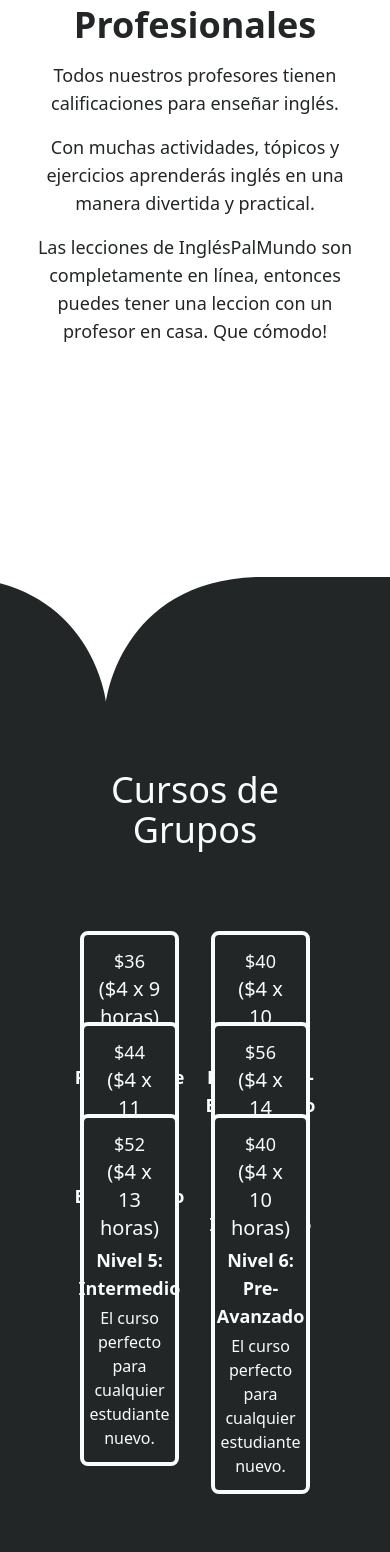
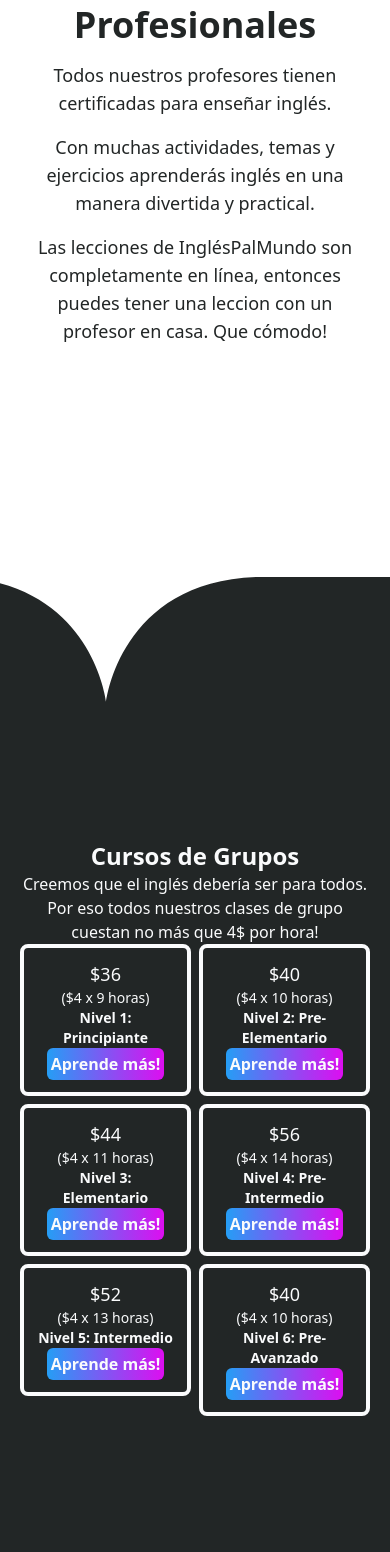
Before and after one commit to AngusGaukrogerDev/website-ingles-pal-mundo, a Vue app: page / in a window 390 px wide. Shown: the part 2305-3857 px from the top of the page. Built offline with nearby package versions, Linux system fonts and the light colour scheme.

Commit message:
Almost ready to go ya kno

```diff
--- a/src/components/HomeElements/Contact.vue
+++ b/src/components/HomeElements/Contact.vue
@@ -7,7 +7,7 @@
             <path d="M0,0V5.63C149.93,59,314.09,71.32,475.83,42.57c43-7.64,84.23-20.12,127.61-26.46,59-8.63,112.48,12.24,165.56,35.4C827.93,77.22,886,95.24,951.2,90c86.53-7,172.46-45.71,248.8-84.81V0Z" class="shape-fill"></path>
             </svg>
         </div>
-        <section id="Escribenos" class="relative bg-fade1 text-texttone flex flex-col xl:flex-row flex-wrap xl:justify-evenly items-center h-screen w-100 ">
+        <section id="Escribenos" class="relative bg-fade1 text-texttone flex flex-col justify-center xl:flex-row flex-wrap xl:justify-evenly items-center h-screen w-100 ">
 
                     <div>
                         <h2 class="text-texttone  sm:text-8xl text-2xl text-center font-bold py-2 aos-item" data-aos="fade-right">Escribenos</h2>
--- a/src/components/HomeElements/Cursos.vue
+++ b/src/components/HomeElements/Cursos.vue
@@ -5,11 +5,13 @@
                 <path d="M1200,0H0V120H281.94C572.9,116.24,602.45,3.86,602.45,3.86h0S632,116.24,923,120h277Z" class="shape-fill"></path>
             </svg>
         </div>
-        <section id="Cursos" class="relative bg-fade1 px-20 space-y-4 h-screen w-100 flex flex-col justify-evenly z-0">
-            <h1 class="sm:text-5xl text-4xl text-texttone text-center py-2 aos-item" data-aos="fade-right">Cursos de Grupos</h1>
+        <section id="Cursos" class="relative bg-fade1 px-5 md:px-20 h-screen w-100 sm:space-y-8 flex flex-col justify-center z-0">
+            <h1 class="sm:text-5xl text-2xl text-texttone text-center font-bold aos-item" data-aos="fade-right">Cursos de Grupos</h1>
+            <h2 class="sm:text-xl text-md text-texttone text-center aos-item" data-aos="fade-up">Creemos que el inglés debería ser para todos. Por eso todos nuestros clases de grupo cuestan no más que 4$ por hora! </h2>
+            <!-- <h2 class="sm:text-2xl text-xl text-texttone text-center aos-item" data-aos="fade-up"> </h2> -->
 
-            <div class=" h-2/3 grid grid-cols-2 grid-rows-2 gap-8 content-around justify-between   text-texttone">
-                <div class=" h-2/3" v-for="item in CourseDetails">
+            <div class="  grid grid-rows-3 grid-cols-2 gap-2 md:grid-cols-3 md:grid-rows-2 md:gap-6 content-around justify-between   text-texttone">
+                <div v-for="item in CourseDetails">
                     <CourseData :name="item.name" :price-tot="item.priceTot" :price-weekly="item.priceWeekly" :duration="item.duration" :details="item.details"/>
                 </div>
             </div>
--- a/src/components/HomeElements/Footer.vue
+++ b/src/components/HomeElements/Footer.vue
@@ -1,9 +1,9 @@
 <template >
     <footer class="bg-fade1 w-100  bottom-0 text-texttone ">
-        <div class=" px-1 py-6 mx-auto justify-between  md:flex-row flex md:justify-around items-center">
-            <h2>&copy InglésPalMundo - 2023</h2>
+        <div class=" px-1 py-6 mx-auto justify-between  text-right sm:text-center md:flex-row flex md:justify-around items-center">
+            <h2 class="ml-1 sm:ml-0 sm:mr-0">&copy InglésPalMundo - 2023</h2>
 
-            <ul class="flex-col mt-8 space-y-2 xl:flex xl:space-y-0 xl:flex-row xl:items-center xl:space-x-10 xl:mt-0">
+            <ul class="flex-col mt-8 space-y-2 xl:flex xl:space-y-0 mr-2 xl:flex-row xl:items-center xl:space-x-10 xl:mt-0">
                 <li class="text-sm font-bold text-texttone hover:scale-105 hover:text-slate-300 hover:cursor-pointer">
                     <a href="#">Inicio</a>
                 </li>
--- a/src/components/HomeElements/LeccionesPrivadas.vue
+++ b/src/components/HomeElements/LeccionesPrivadas.vue
@@ -6,14 +6,14 @@
             </svg>
         </div>
         <section id="LeccionesPrivadas" class="relative h-screen w-100 flex flex-col sm:space-y-8 justify-center z-0">
-            <h1 class="text-fade1 sm:text-5xl text-2xl text-center font-bold py-2  aos-item" data-aos="fade-left">Lecciones Privadas</h1>
-            <h2 class="text-fade1 sm:text-3xl text-lg text-center font-bold py-2 aos-item" data-aos="fade-right">Compra un paquete hoy y recibir tu primera leccion (30 Minutos) <strong>Totalmente Gratis</strong>!</h2>
+            <h1 class="text-fade1 sm:text-5xl text-2xl text-center font-bold md:py-2  aos-item" data-aos="fade-left">Lecciones Privadas</h1>
+            <h2 class="text-fade1 sm:text-3xl text-md text-center font-bold md:py-2 aos-item" data-aos="fade-right">Compra un paquete hoy y recibir tu primera leccion (30 Minutos) <strong>Totalmente Gratis</strong>!</h2>
             <div  class="w-100 h-100 text-texttone flex flex-row flex-wrap justify-around items-center">
                 <div  v-for="item in pricingStruct" class-=" ">
                     <Package  :price="item.price" :title="item.title" :includes="item.includes" />
                 </div>
             </div>
-            <h2 class="text-fade1 sm:text-xl text-lg text-center font-bold py-2 aos-item" data-aos="fade-left">Lecciones privadas individuales cuestan $18 por hora.</h2>
+            <h2 class="text-fade1 sm:text-xl text-md text-center font-bold py-2 aos-item" data-aos="fade-left">Lecciones privadas individuales cuestan $18 por hora.</h2>
 
 
 
--- a/src/components/HomeElements/Navbar.vue
+++ b/src/components/HomeElements/Navbar.vue
@@ -1,5 +1,5 @@
 <template>
-    <header class="bg-fade1 w-full fixed top-0 z-50 overflow-hidden ">
+    <header class="bg-fade1 w-screen fixed top-0 z-50 overflow-hidden ">
         <nav class="container px-5 py-6 mx-auto xl:flex xl:justify-between xl:items-center aos-item " data-aos="fade-left">
             <div class="flex items-center justify-between">
                 <!-- Link Logo to Main Page -->
@@ -43,9 +43,9 @@
                 <a href="#Escribenos" >Escribenos</a>
 
               </li>
-              <button class="bg-gradient-to-r from-main to-highlight hover:scale-105 text-texttone rounded-md border-texttone p-3 border-5 ">
+              <!-- <button class="bg-gradient-to-r from-main to-highlight hover:scale-105 text-texttone rounded-md border-texttone p-3 border-5 ">
                 <strong>¡Reserva tu Leccion Ahora!</strong>
-            </button>
+            </button> -->
             </ul>
 
         </nav>
--- a/src/components/HomeElements/NuestrosProfesores.vue
+++ b/src/components/HomeElements/NuestrosProfesores.vue
@@ -18,8 +18,8 @@
                 <div class=" flex flex-col justify-center">
                     <h1 class="sm:text-5xl text-4xl text-fade1 text-center py-2  aos-item" data-aos="fade-left">Profesores <strong>Profesionales</strong></h1>
 
-                    <h2 class="sm:text-xl text-lg text-fade1 py-2 text-center sm:mt-3 aos-item" data-aos="fade-up">Todos nuestros profesores tienen calificaciones para enseñar inglés.</h2>
-                    <h2 class="sm:text-xl text-lg text-fade1 py-2 text-center sm:mt-3 aos-item" data-aos="fade-up">Con muchas actividades, tópicos y ejercicios aprenderás inglés en una manera divertida y practical. </h2>
+                    <h2 class="sm:text-xl text-lg text-fade1 py-2 text-center sm:mt-3 aos-item" data-aos="fade-up">Todos nuestros profesores tienen certificadas para enseñar inglés.</h2>
+                    <h2 class="sm:text-xl text-lg text-fade1 py-2 text-center sm:mt-3 aos-item" data-aos="fade-up">Con muchas actividades, temas y ejercicios aprenderás inglés en una manera divertida y practical. </h2>
                     <h2 class="sm:text-xl text-lg text-fade1 py-2 text-center sm:mt-3 aos-item" data-aos="fade-up">Las lecciones de InglésPalMundo son completamente en línea, entonces puedes tener una leccion con un profesor en casa. Que cómodo!</h2>
 
                 </div>
--- a/src/components/UIElements/CourseData.vue
+++ b/src/components/UIElements/CourseData.vue
@@ -1,13 +1,21 @@
 <template>
-    <div class="text-texttone hover:scale-105 text-center flex flex-col justify-evenly items-center border-4 border-texttone bg-fade1 p-3 xl:py-2 space-y-1 xxl:space-y-3 rounded-lg  hover:cursor-pointer">
-        <div class=" xl:py-1 flex flex-col items-center justify-center">
-            <h1 class="text-lg xl:text-5xl">${{ priceTot }} </h1>
-            <h2 class="text-xl xl:text-2xl">(${{ priceWeekly }} x {{duration}} horas)</h2>
+    <div class=" aos-item" data-aos="fade-up">
+        <div class="hover:scale-105 text-texttone  text-center flex flex-col justify-evenly items-center border-4 border-texttone bg-fade1 p-3 xl:py-1  xxl:space-y-3 rounded-lg  hover:cursor-pointer">
+
+                <div class=" xl:py-1 flex flex-col items-center justify-center">
+                    <h1 class="text-lg xl:text-4xl">${{ priceTot }} </h1>
+                    <h2 class="text-sm xl:text-xl">(${{ priceWeekly }} x {{duration}} horas)</h2>
+                </div>
+
+            <h1 class="text-sm font-bold xl:text-lg">{{ name }}</h1>
+            <h1 class="hidden md:flex">{{ details }}</h1>
+            <button class="bg-gradient-to-r from-main to-highlight hover:scale-105 text-texttone rounded-md border-texttone p-1 sm:p-3  ">
+                <strong>
+                    Aprende más!
+                </strong>
+            </button>
+
         </div>
-
-        <h1 class="text-lg font-bold xl:text-3xl">{{ name }}</h1>
-        <h1>{{ details }}</h1>
-
     </div>
 </template>
 
```
Also changed, not shown: src/components/UIElements/Package.vue (+15 -7 lines).
